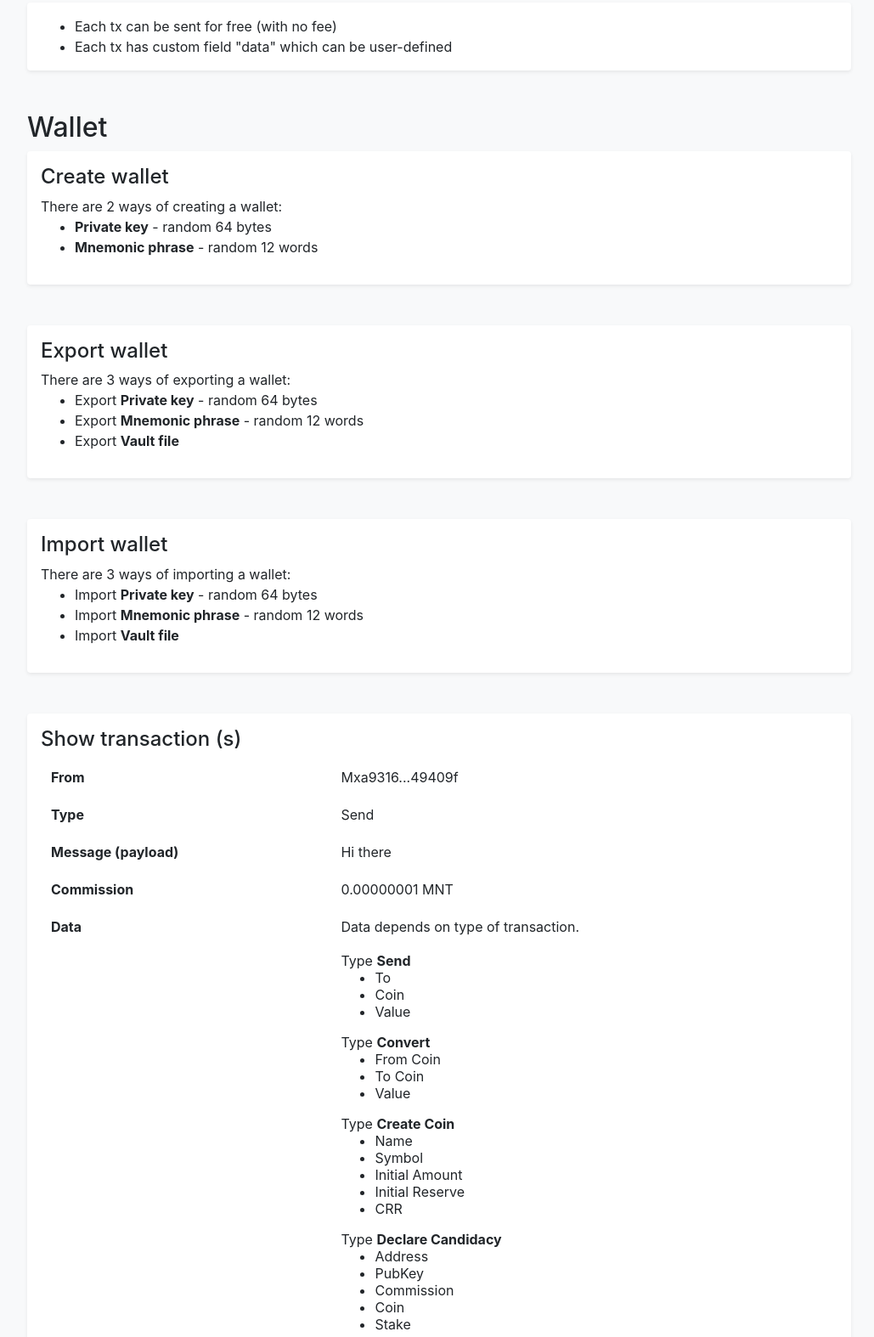
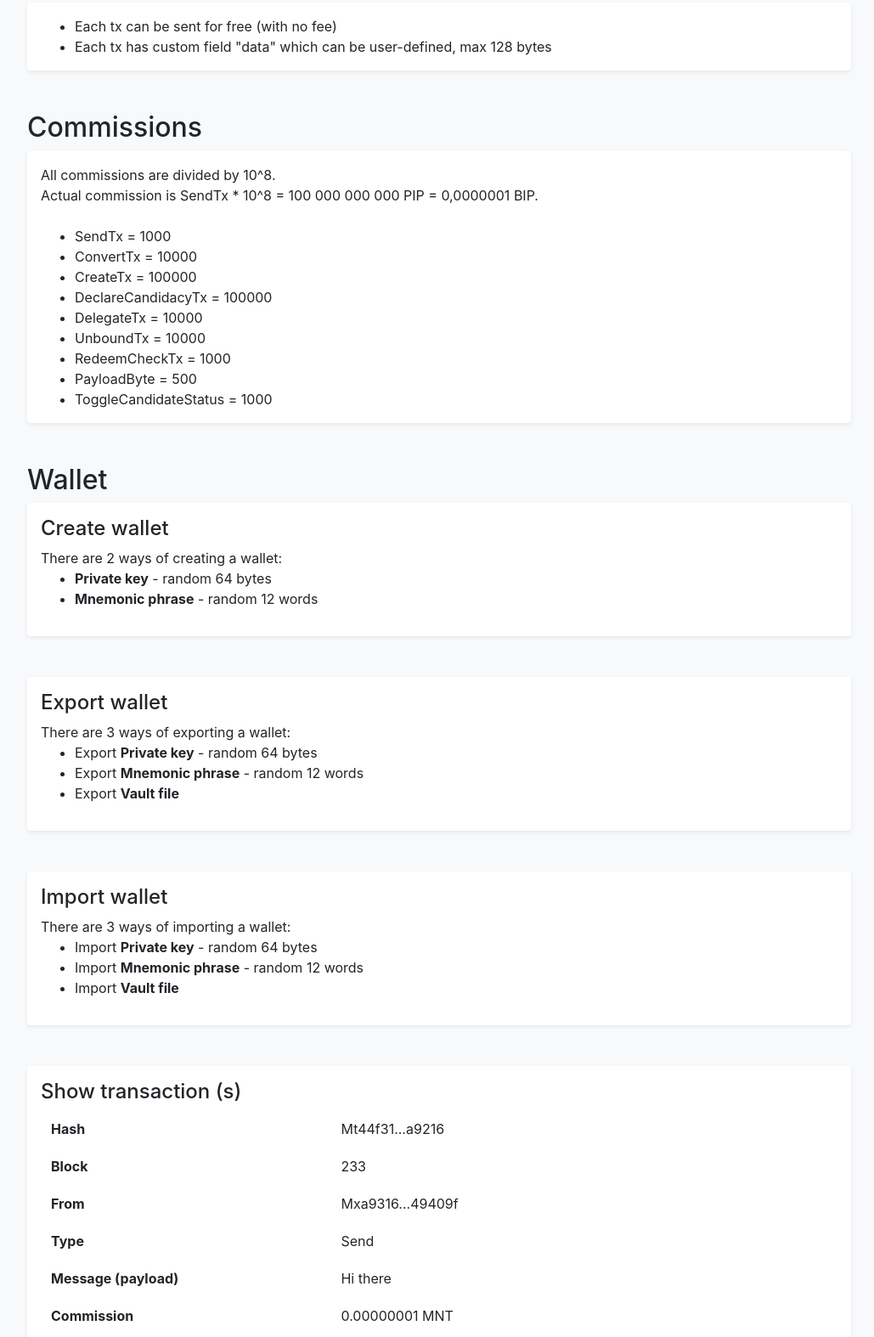
Before and after one commit to MinterTeam/minter-js-sdk, a website: page examples.html in a window 1280 px wide. Shown: the part 129-1703 px from the top of the page at 85% size, without its empty margins (123-1152 px from the left). Drawn offline with nearby package versions, Linux system fonts and the light colour scheme.

Commit message:
add examples

```diff
--- a/examples.html
+++ b/examples.html
@@ -37,7 +37,24 @@
     <div class="shadow-sm p-3 mb-5 bg-white rounded">
         <ul class="mb-0">
             <li>Each tx can be sent for free (with no fee)</li>
-            <li>Each tx has custom field "data" which can be user-defined</li>
+            <li>Each tx has custom field "data" which can be user-defined, max 128 bytes</li>
+        </ul>
+    </div>
+
+    <h2>Commissions</h2>
+    <div class="shadow-sm p-3 mb-5 bg-white rounded">
+        All commissions are divided by 10^8. <br>
+        Actual commission is SendTx * 10^8 = 100 000 000 000 PIP = 0,0000001 BIP. <br><br>
+        <ul class="mb-0">
+            <li>SendTx = 1000</li>
+            <li>ConvertTx = 10000</li>
+            <li>CreateTx = 100000</li>
+            <li>DeclareCandidacyTx = 100000</li>
+            <li>DelegateTx = 10000</li>
+            <li>UnboundTx = 10000</li>
+            <li>RedeemCheckTx = 1000</li>
+            <li>PayloadByte = 500</li>
+            <li>ToggleCandidateStatus = 1000</li>
         </ul>
     </div>
 
@@ -86,6 +103,14 @@
 
         <div>
             <table class="table table-borderless">
+                <tr>
+                    <th>Hash</th>
+                    <td>Mt44f31...a9216</td>
+                </tr>
+                <tr>
+                    <th>Block</th>
+                    <td>233</td>
+                </tr>
                 <tr>
                     <th>From</th>
                     <td>Mxa9316...49409f</td>
@@ -408,7 +433,16 @@
             </tr>
             <tr>
                 <th>Status</th>
-                <td>Active/Down</td>
+                <td>
+                    <ul>
+                        <li><b>Active</b> - candidate is active and working</li>
+                        <li><b>Pending</b> - candidate is active, but stake is too small to be included in validators
+                            list
+                        </li>
+                        <li><b>Failed</b> - candidate is missing blocks</li>
+                        <li><b>Offline</b> - candidate is not active</li>
+                    </ul>
+                </td>
             </tr>
             <tr>
                 <th>Missed blocks</th>
```
